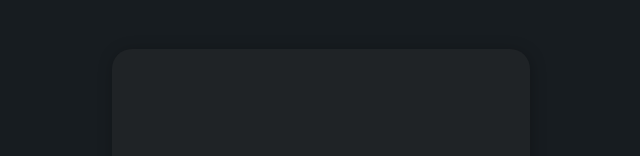
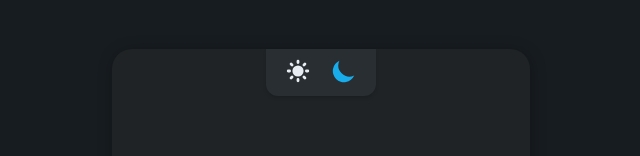
Before and after one commit to JoaoVictor6/calc-js, a React (Create React App) app: page / in a window 1280 px wide. Shown: the top 156 px of the page, without its empty margins (319-959 px from the left). Built offline with nearby package versions, Linux system fonts and the light colour scheme.

Commit message:
add notch

```diff
--- a/src/App.tsx
+++ b/src/App.tsx
@@ -8,6 +8,20 @@ function App() {
     <ThemeProvider theme={Theme.dark}>
       <Container>
         <main>
+          <section className="notch">
+            <div>
+              <button>
+                <svg xmlns="http://www.w3.org/2000/svg" width="28" height="28" fill="none" viewBox="0 0 28 28">
+                  <path fill="#E4E9EE" fillRule="evenodd" d="M14 2.8a1.4 1.4 0 011.4 1.4v1.4a1.4 1.4 0 11-2.8 0V4.2A1.4 1.4 0 0114 2.8zM19.6 14a5.6 5.6 0 11-11.2 0 5.6 5.6 0 0111.2 0zm-.65 6.93l.99.99a1.4 1.4 0 001.98-1.98l-.99-.99a1.4 1.4 0 00-1.98 1.98zm2.968-14.85a1.4 1.4 0 010 1.98l-.988.99a1.4 1.4 0 11-1.98-1.98l.99-.99a1.4 1.4 0 011.98 0h-.002zM23.8 15.4a1.4 1.4 0 100-2.8h-1.4a1.4 1.4 0 000 2.8h1.4zM14 21a1.4 1.4 0 011.4 1.4v1.4a1.4 1.4 0 11-2.8 0v-1.4A1.4 1.4 0 0114 21zM7.07 9.05a1.4 1.4 0 001.981-1.98l-.991-.99a1.4 1.4 0 00-1.98 1.98l.99.99zm1.98 11.88l-.99.99a1.4 1.4 0 01-1.98-1.98l.99-.99a1.4 1.4 0 011.98 1.98zM5.6 15.4a1.4 1.4 0 100-2.8H4.2a1.4 1.4 0 000 2.8h1.4z" clipRule="evenodd"/>
+                </svg>
+              </button>
+              <button className='active'>
+                <svg xmlns="http://www.w3.org/2000/svg" width="28" height="28" fill="none" viewBox="0 0 28 28">
+                  <path fill="#18ACEB" d="M24.21 18.61A11.2 11.2 0 019.39 3.79a11.201 11.201 0 1014.82 14.82z"/>
+                </svg>
+              </button>
+            </div>
+          </section>
           <section className="output">
             <h2>100 <span>-</span> 7</h2>
             <h1>993</h1>
--- a/src/style/App.style.ts
+++ b/src/style/App.style.ts
@@ -10,6 +10,27 @@ export const Container = styled.div`
     background: ${prop => prop.theme.backgroundCalc};
     border-radius: 20px;
     box-shadow: 1px 2px 15px 0px rgba(0,0,0,0.25);
+    position: relative;
+
+    .notch {
+      position: absolute;
+      width: 100%;
+      display: flex;
+      justify-content: center;
+
+      div {
+        box-shadow: 0px 2px 4px -1px rgba(0,0,0,0.2);
+        padding: 8px 18px;
+        border-radius: 0 0 12px 12px;
+        background: ${prop => prop.theme.backgroundKeyboard};
+        display: flex;
+        justify-content: center;
+        gap: 18px;
+
+        button > svg > path {fill: ${prop => prop.theme.textColorButtons};}
+        button.active > svg > path{fill: ${prop => prop.theme.blue};}
+      }
+    }
   }
   .output {
     color: ${prop => prop.theme.textColorOutput};
```
